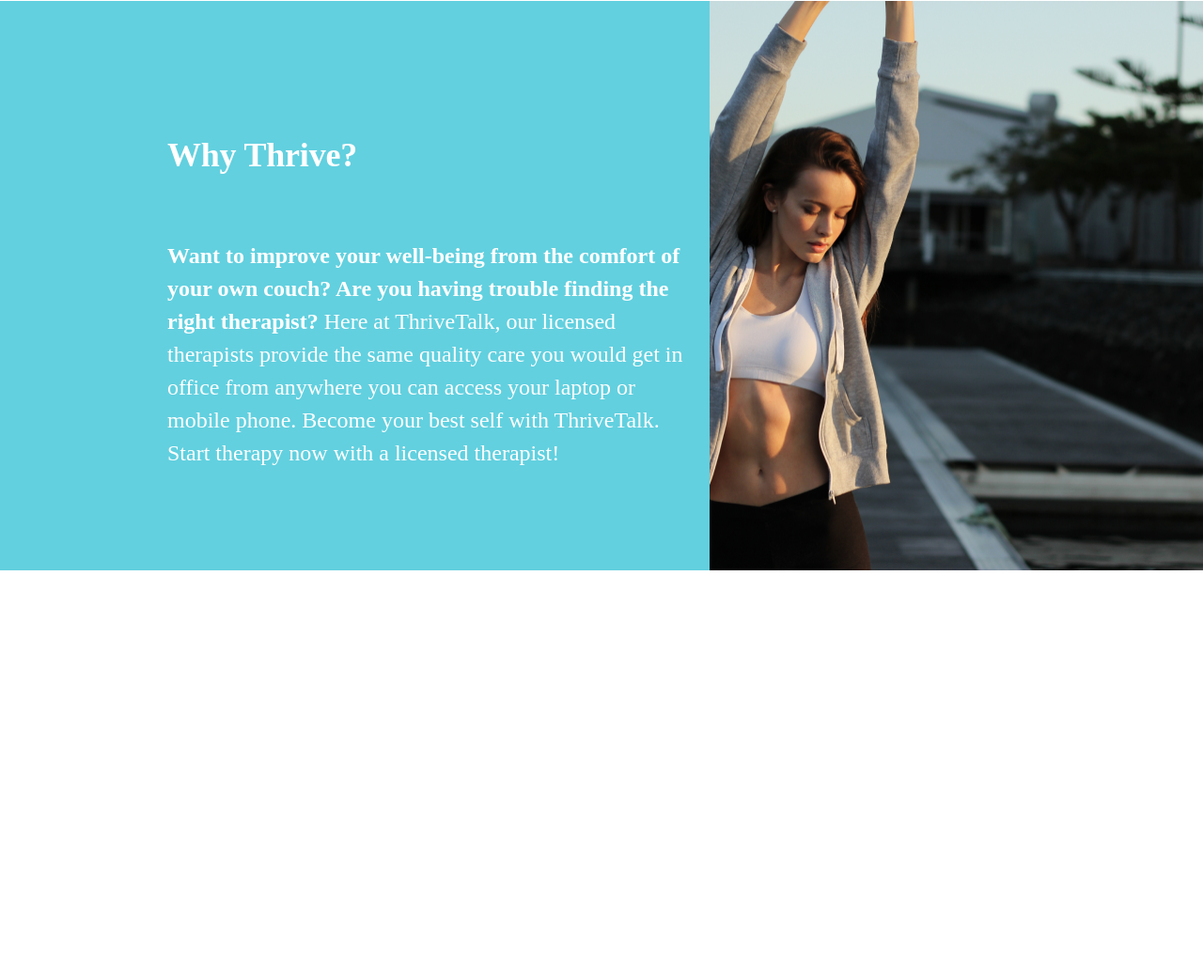
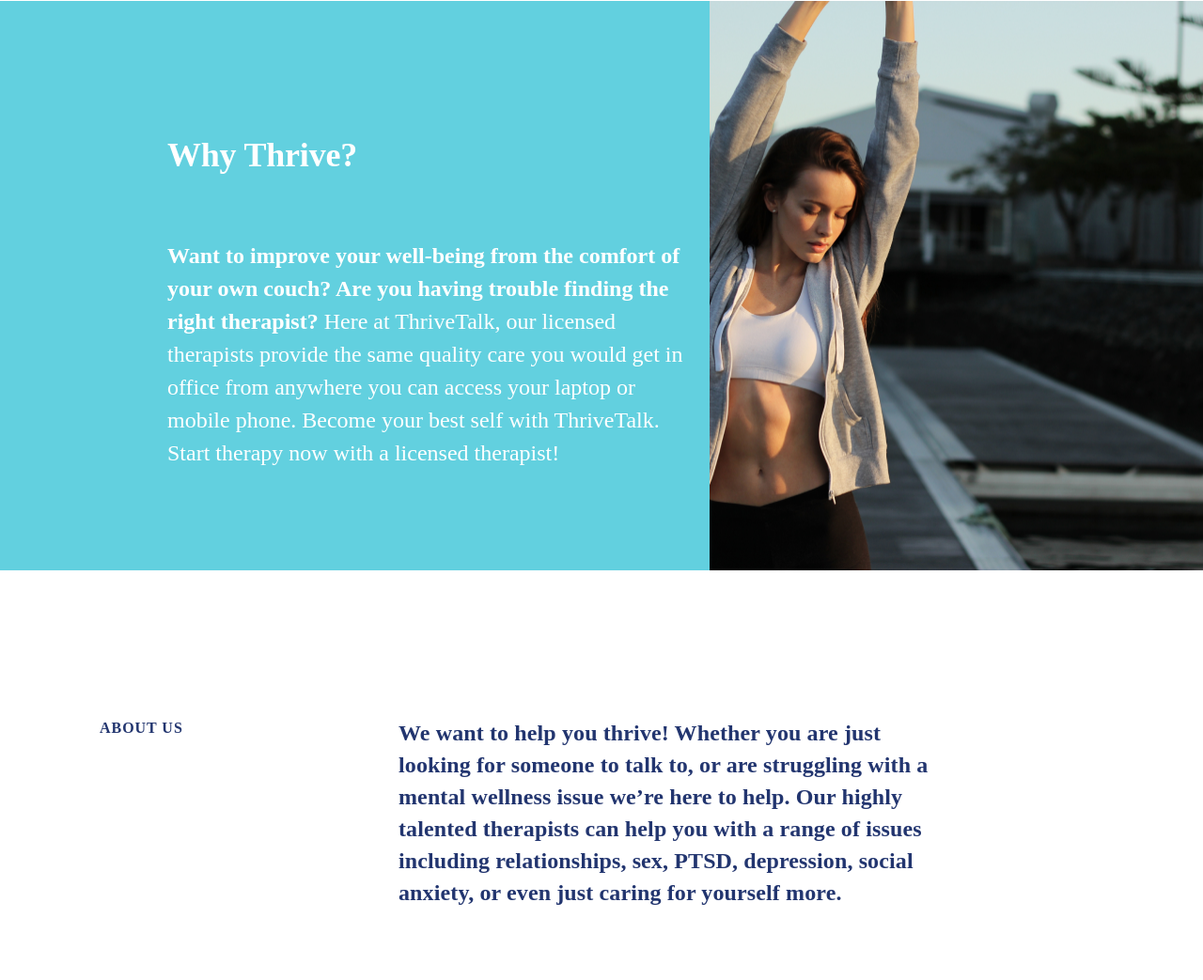
Before and after one commit to lexuss221/ThriveTalk, a plain HTML site: page index.html in a window 1280 px wide. Shown: the part 891-1934 px from the top of the page at 94% size. Before the commit the page ends 1498 px from the top, so only its background shows below. Drawn offline with Linux system fonts and the light colour scheme; a web font is replaced by a local one.

Commit message:
сделала третий блок

```diff
--- a/index.html
+++ b/index.html
@@ -48,6 +48,13 @@
                 <img class="why-img" src="img/christopher-campbell-40367.png" alt="">
             </div>
         </section>
+        <section class="about">
+            <div class="about-us">
+                <h2 class="about-title">ABOUT US</h2>
+                <p class="about-text"><strong>We want to help you thrive! Whether you are just looking for someone to talk to, or are struggling with a mental wellness issue we’re here to help.  Our highly talented therapists can help you with a range of issues including relationships, sex, PTSD, depression, social anxiety, or even just caring for yourself more.</strong>
+                </p>
+            </div>
+        </section>
     </main>
 
 
--- a/style.css
+++ b/style.css
@@ -180,3 +180,33 @@
     width: 525px;
     margin-bottom: -4px;
 }
+
+.about{
+    background: #FFFFFF;
+}
+
+.about-us{
+    display: flex;
+    flex-direction: row;
+    padding-top: 156px;
+    padding-bottom: 70px;
+    padding-left: 106px;
+}
+
+.about-title{
+    font-size: 16px;
+line-height: 23px;
+letter-spacing: 0.06em;
+color: #22356F;
+width: 93px;
+}
+
+.about-text{
+    font-size: 24px;
+line-height: 34px;
+letter-spacing: 0.005em;
+color: #22356F;
+width: 592px;
+height: 210px;
+margin-left: 225px;
+}
```
